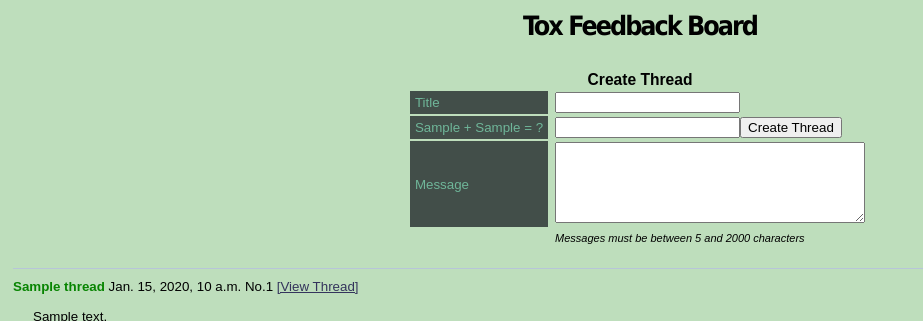
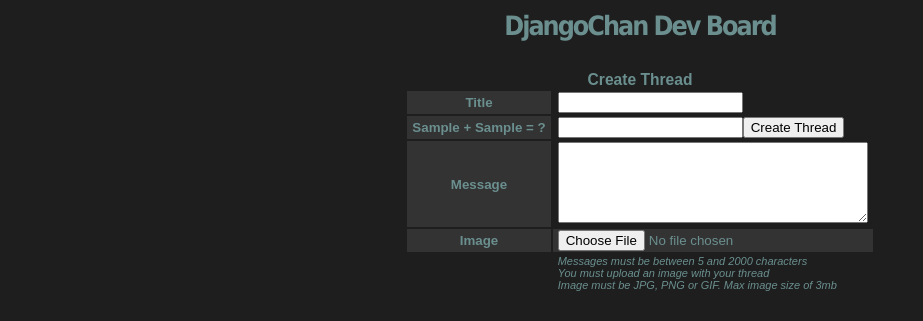
Before and after one commit to bobquest33/djangochan, a Django app: template board/templates/board/index.html in a window 1280 px wide. Shown: the top 321 px of the page, without its empty margins (0-923 px from the left). Run offline with Django 3.2, Linux system fonts and the light colour scheme; the template is opened without the code that fills it: most values are stand-ins (such as "Sample title", 1, 10 or a date in 2020); parts of the project's set-up code (start-up, migrations or seed data) failed here and were passed over.

Commit message:
Update colours and threads must now upload an image

```diff
--- a/board/static/board/style.css
+++ b/board/static/board/style.css
@@ -3,8 +3,8 @@
 }
 
 body {
-	background: #BEDEBC;
-	color: black;
+	background:#1E1E1E;
+	color: #6B8F8F;
 	font-family: arial, helvetica, sans-serif;
 	font-size: 10pt;
 	margin: 0 8px;
@@ -17,6 +17,7 @@
 	border-top: 1px solid #B7C5D9;
 	height: 0;
 	clear: left;
+	padding-bottom: 20px;
 }
 
 h1 {
@@ -35,7 +36,7 @@
 
 a, a:visited {
 	text-decoration: underline;
-	color: #34345C;
+	color: #FFFFFF;
 }
 
 a:hover {
@@ -62,15 +63,24 @@
 }
 
 td {
-	background:#424E49;
+	background:#333333;
 	text-align:center;
-	color:#6FB699;
+	color:#6B8F8F;
+}
+
+img.post-image {
+	display: block;
+	float: left;
+	margin: 0px 20px;
+	border: medium none;
+	padding-bottom:30px;
 }
 
 .post {
 	max-width: 97%;
 	padding-top: 10px;
 	padding-bottom: 5px;
+	margin-bottom: 20px;
 }
 
 .post.text {
@@ -79,8 +89,8 @@
 }
 
 .post.reply {
-	max-width:97%;
-	background: #5E835C;
+	max-width: 97%;
+	background: #333333;
         margin-bottom: 5px;
 	margin-left: 20px;
 	padding-left: 10px;
--- a/board/templates/board/index.html
+++ b/board/templates/board/index.html
@@ -4,51 +4,54 @@
 <html>
 
 	<head>
-		<title>Tox Feedback Board</title>
+		<title>DjangoChan Dev Board</title>
 		<link rel="stylesheet" type="text/css" href="{% static 'board/style.css' %}" />
 	</head>
 
 	<body>
-		<h1>Tox Feedback Board</h1>
+		<h1>DjangoChan Dev Board</h1>
 
 		<h3>Create Thread</h3>
 
-		<form action="{% url 'create_thread' %}" method="post">
+		<form action="{% url 'create_thread' %}" method="post" enctype="multipart/form-data">
 			{% csrf_token %}
 			<table>
 				<input type="hidden" name="a" value="{{ a }}">
 				<input type="hidden" name="b" value="{{ b }}">
 				<tr>
-					<td>Title</td>
+					<td style="text-align:center;"><b>Title</b></td>
 					<td style="background:none;"><input type="text" name="title" size="20"></td>
 				</tr>
 				<tr>
-					<td>{{ a }} + {{ b }} = ?</td>
+					<td><b>{{ a }} + {{ b }} = ?</b></td>
 					<td style="background:none;"><input type="text" name="captcha" size"20"><input type="submit" value="Create Thread"></td>
 				</tr>
 				<tr>
-					<td>Message</td>
+					<td style="text-align:center;"><b>Message</b></td>
 					<td style="background:none;"><textarea id="new_thread" rows="5" cols="36" name="text"></textarea></td>
 				</tr>
 				<tr>
+					<td style="text-align:center;"><b>Image</b></td>
+					<td><input type="file" accept="image/*" name="image"></td>
+				</tr>
+				<tr>
 					<td style="background:none;"></td>
-					<td style="background:none;"><i style="font-size:11px;color:black">Messages must be between 5 and 2000 characters</i></td>
+					<td style="background:none;font-size:11px;"><i>Messages must be between 5 and 2000 characters</i><br><i>You must upload an image with your thread</i><br><i>Image must be JPG, PNG or GIF. Max image size of 3mb</i></td>
 				</tr>
 			</table>
 		</form>
 
-		<hr>
-
 {% if threads %}
 	{% for thread in threads %}
 		<div class="post">
-			<b style="color:#078400">{{ thread.thread_title }}</b> {{ thread.pub_date }} No.{{ thread.id }} <a href="{% url 'thread' thread.id %}">[View Thread]</a>
+			<b style="color:#32DD6F">{{ thread.thread_title }}</b> {{ thread.pub_date }} No.{{ thread.id }} <a href="{% url 'thread' thread.id %}">[View Thread]</a>
+			<img src="static/board/threadimages/{{ thread.id }}" width="250px" height="250px" class="post-image">
 			<div class="post text">
 				{{ thread.thread_text|post_urlize }}
 			</div>
 			<br>
 			{% if thread.thread_count > 5 %}
-			<i style="font-size:11px;padding-left:16px">Total Replies: {{ thread.thread_count }}</i><br>
+			<i style="font-size:11px;padding-left:19px;">Total Replies: {{ thread.thread_count }}</i><br><br>
 			{% endif %}
 
 			{% for objects in replies %}
@@ -70,8 +73,6 @@
 {% else %}
 	<p>No threads</p>
 {% endif %}
-
-	<br>
 	Pages: <a href="/">[ 0 ]</a>
 	{% for i in pagecount|get_range %}
 		<a href="/{{ forloop.counter }}/">[ {{ forloop.counter }} ]</a>
```
Also changed, not shown: board/templates/board/thread.html (+14 -9 lines), board/views.py (+19 -2 lines).
